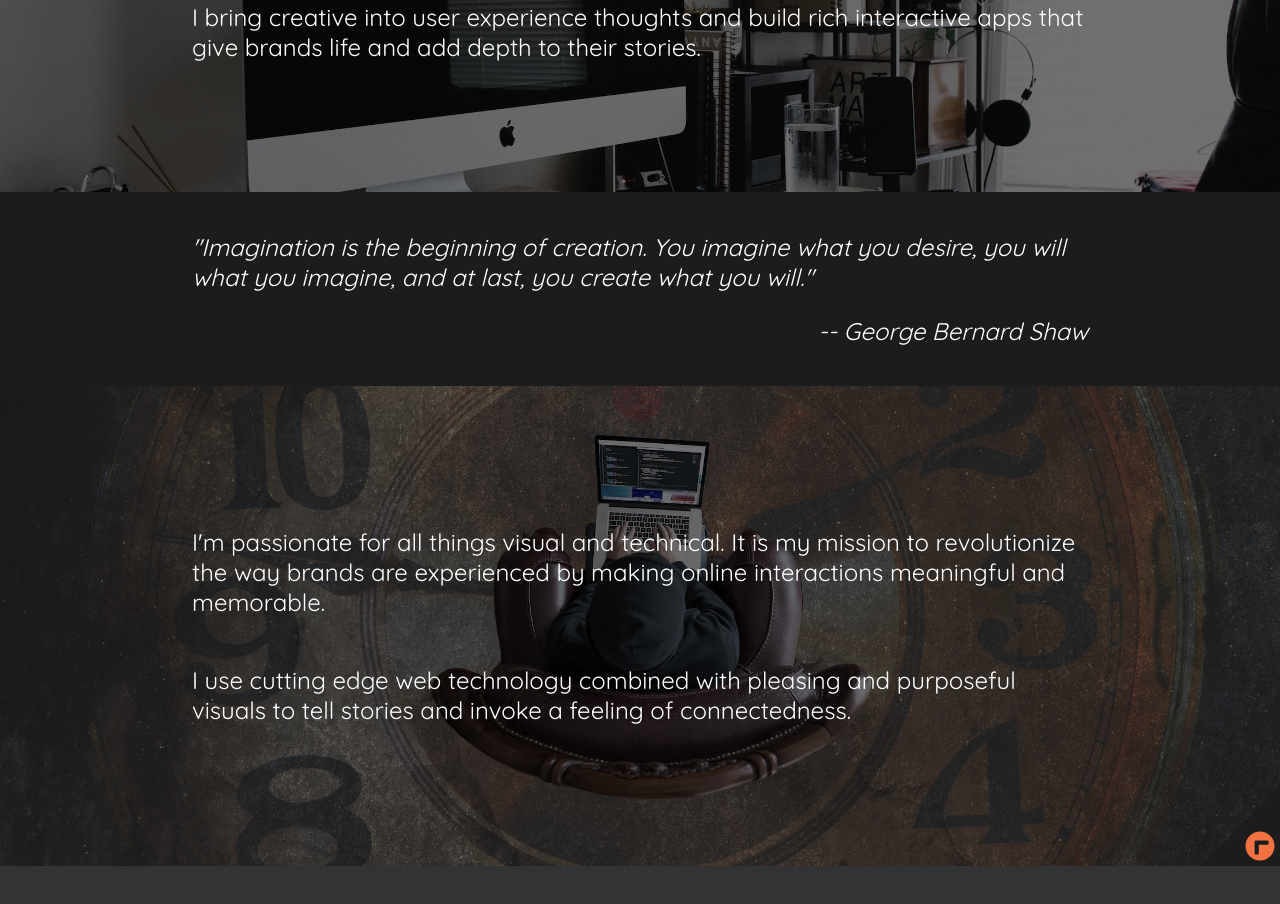
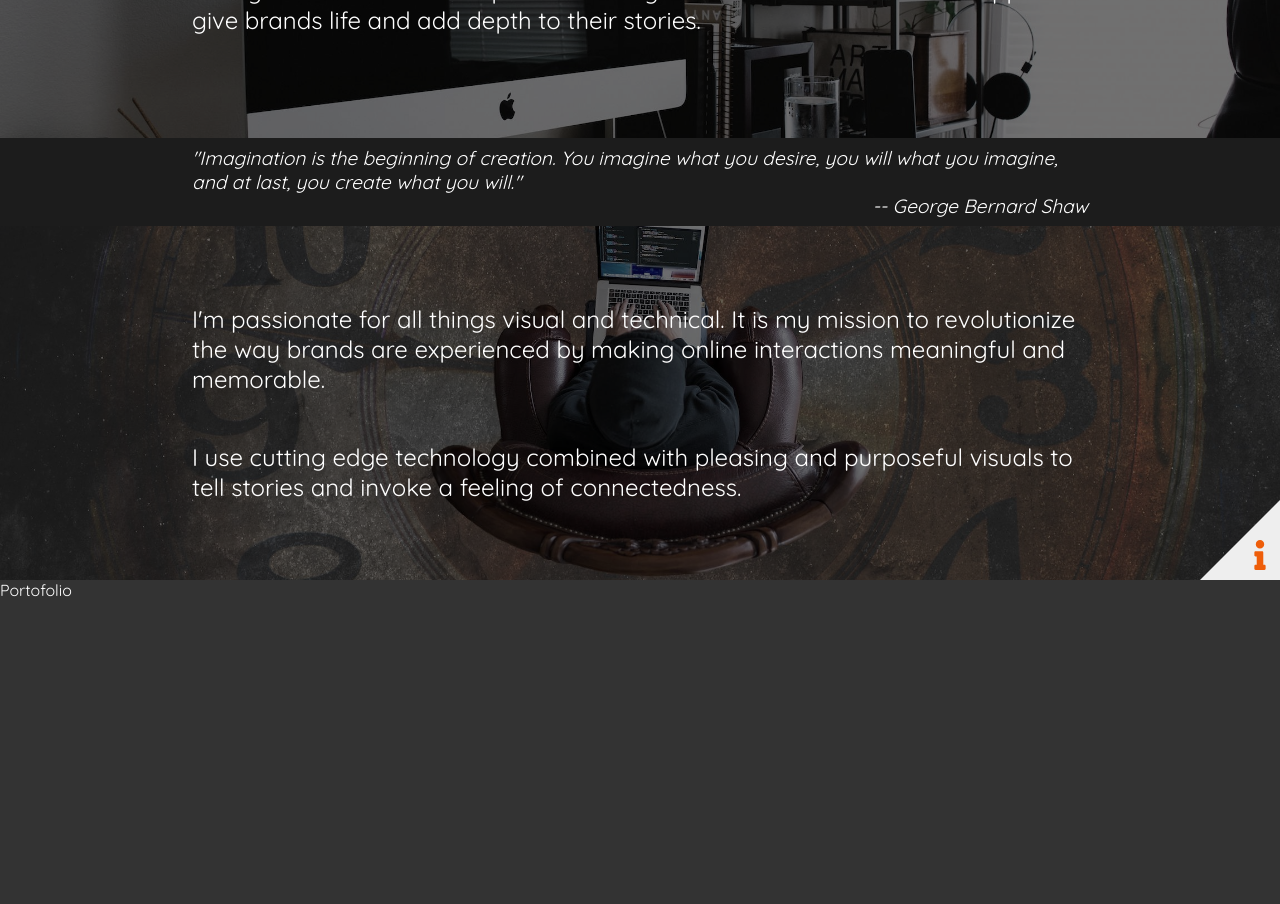
Before and after one commit to codingkix/portfolio, a React (Create React App) app: page / in a window 1280 px wide. Shown: the part 1020-1924 px from the top of the page. Built offline with nearby package versions, Linux system fonts and the light colour scheme.

Commit message:
about more

```diff
--- a/src/About.css
+++ b/src/About.css
@@ -5,27 +5,44 @@
   background-color: #1c1c1c;
 }
 
-.About-inner{
+.About-inner {
   position: relative;
+  flex: 1;
+  display: flex;
+  flex-direction: column;
 }
 
-.About-more{
+.About-more {
   position: absolute;
   bottom: 0;
   right: 0;
   width: 0;
   height: 0;
-  border-bottom: 5rem solid #1c1c1c;
+  border-bottom: 5rem solid #eee;
   border-left: 5rem solid transparent;
+  cursor: pointer;
+  transition: all 1s cubic-bezier(0.23, 1, 0.32, 1);
 }
 
-.About-more .fa-chevron-circle-down{
-  color: #F27242;
+.About-more:hover {
+  top: 0;
+  left: 0;
+  width: 100%;
+  height: 100%;
+  border: none;
+  cursor: none;
+  background: #333;
+  z-index: 10;
+}
+
+.About-more .fa-info {
   position: absolute;
-  bottom: -75px;
+  bottom: -70px;
   right: 5px;
   width: 30px;
   height: 30px;
+  color: rgb(238, 93, 9);
+  animation: blink 2s cubic-bezier(0.175, 0.885, 0.32, 1.275) alternate infinite;
 }
 
 .About-section {
@@ -36,8 +53,25 @@
   position: relative;
 }
 
-.About-section-quote{
+.About-section p {
+  z-index: 2;
+  width: 70vw;
+  font-size: 1.5rem;
+}
+
+.About-section__quote {
   font-style: italic;
+  margin: 0;
+  flex: 1;
+}
+
+.About-section__quote p {
+  font-size: 1.2rem;
+  margin: 0;
+}
+
+.About-section__quote p:last-child {
+  text-align: right;
 }
 
 .About-section-parallax {
@@ -51,18 +85,8 @@
   filter: brightness(0.45) grayscale(50%);
 }
 
-.About-section p {
-  z-index: 2;
-  width: 70vw;
-  font-size: 1.5rem;
-}
-
-.About-section-quote p:last-child {
-  text-align: right;
-}
-
 .parallax-1 {
-  height: 40vh;
+  flex: 3;
 }
 
 .parallax-1 .About-section-parallax {
@@ -70,9 +94,18 @@
 }
 
 .parallax-2 {
-  height: 60vh;
+  flex: 4;
 }
 
 .parallax-2 .About-section-parallax {
   background-image: url('./images/coding2.jpg');
 }
+
+@keyframes blink {
+  from {
+    opacity: 0.2;
+  }
+  to {
+    opacity: 1;
+  }
+}
--- a/src/About.js
+++ b/src/About.js
@@ -5,18 +5,18 @@ import './About.css'
 
 const About = () => {
   return (
-    <article id='about' className='About'>
-      <SectionHeader title='about me' label='01.' />
-      <div className='About-inner'>
-        <section className='About-section parallax-1'>
-          <div className='About-section-parallax' />
+    <article id="about" className="About">
+      <SectionHeader title="about me" label="01." />
+      <div className="About-inner">
+        <section className="About-section parallax-1">
+          <div className="About-section-parallax" />
           <p>
             I bring creative into user experience thoughts and build rich
-            interactive apps that give brands life and add depth to their stories.
+            interactive apps that give brands life and add depth to their
+            stories.
           </p>
         </section>
-        <section className='About-section'>
-          <blockquote className='About-section-quote'>
+        <blockquote className="About-section About-section__quote">
           <p>
             "Imagination is the beginning of creation. You imagine what you
             desire, you will what you imagine, and at last, you create what you
@@ -24,25 +24,20 @@ const About = () => {
           </p>
           <p>-- George Bernard Shaw </p>
         </blockquote>
-        </section>
-        <section className='About-section parallax-2'>
-          <div className='About-section-parallax' />
+        <section className="About-section parallax-2">
+          <div className="About-section-parallax" />
           <p>
             I'm passionate for all things visual and technical. It is my mission
             to revolutionize the way brands are experienced by making online
             interactions meaningful and memorable.
           </p>
           <p>
-            I use cutting edge web technology combined with pleasing and
-            purposeful visuals to tell stories and invoke a feeling of
-            connectedness.
+            I use cutting edge technology combined with pleasing and purposeful
+            visuals to tell stories and invoke a feeling of connectedness.
           </p>
         </section>
-        <div className='About-more'>
-          <i
-            class='fas fa-chevron-circle-down fa-2x'
-            data-fa-transform='rotate-135'
-          />
+        <div className="About-more">
+          <i class="fas fa-info fa-2x" />
         </div>
       </div>
     </article>
```
Lines whose indentation alone changed are shown as unchanged.
